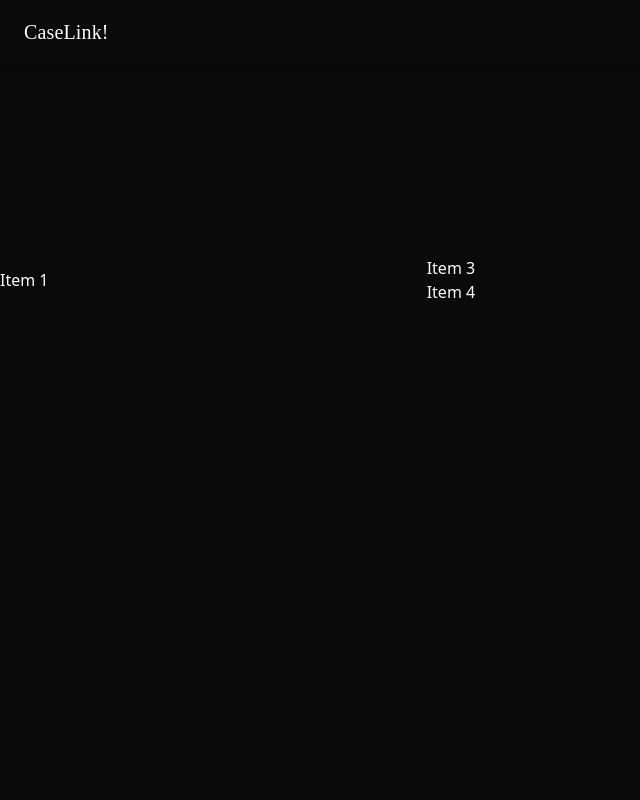
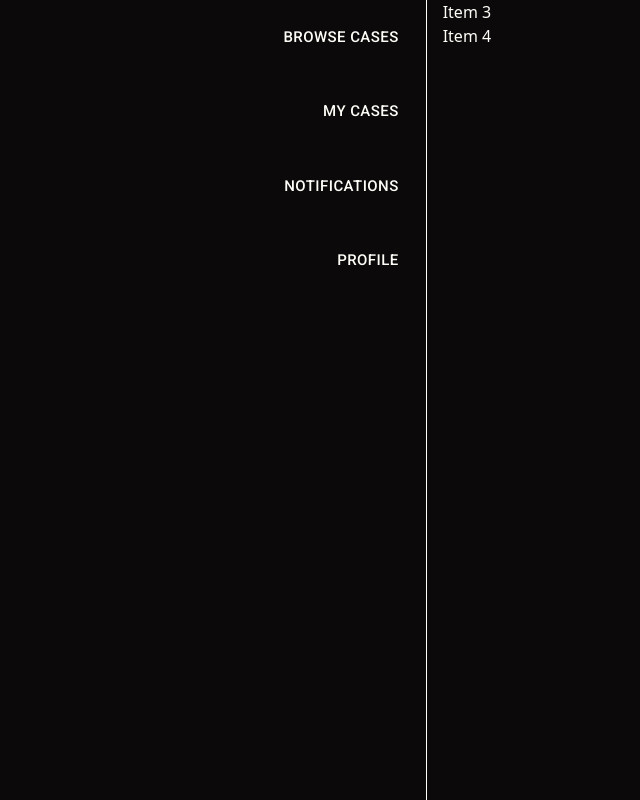
Before and after one commit to MilesDavis23/caselink, a React (Create React App) app: page /lawyer in a window 1280 px wide. Shown: the whole page, without its empty margins (0-640 px from the left). Built offline with nearby package versions, Linux system fonts and the light colour scheme; a web font is replaced by a local one.

Commit message:
lawyer side set up

```diff
--- a/src/features/lawyer/browse cases/components/BrowseCasesPage.js
+++ b/src/features/lawyer/browse cases/components/BrowseCasesPage.js
@@ -1,6 +1,7 @@
 import React from "react";
 import { useTheme, Grid, Box } from '@mui/material'
 import NavBar from "../../../navbar/Navbar";
+import SideBar from "../../lawyer sidebar/LawyerSideBar";
 
 function BrowseCases(){
     const theme = useTheme();
@@ -13,14 +14,15 @@ function BrowseCases(){
                 height: '100vh',
                 overflow: 'auto',
             }}>
-                <NavBar />
-                <Grid container justifyContent="center" alignItems="center" sx={{ height: '100%', flexWrap: 'nowrap', height: '70vh' }}>
-                    <Grid item xs={4}>
-                        <Grid container justifyContent="center" alignItems="center">
-                            <Grid item xs={12}>Item 1</Grid>
+                <Grid container  sx={{ height: '100%' }}>
+                    <Grid item xs={4} >
+                        <Grid container sx={{ borderRight: '0.5px solid #FFFDF7', paddingRight: 2, height: '100%' }}>
+                            <Grid item xs={12}  >
+                                <SideBar />
+                            </Grid>
                         </Grid>
                     </Grid>
-                    <Grid item xs={8} justifyContent="center" alignItems="center">
+                    <Grid item xs={8} justifyContent="center" alignItems="center" sx={{paddingLeft: 2, height:'100%'}}>
                         <Grid container>
                             <Grid item xs={12}>Item 3</Grid>
                             <Grid item xs={12}>Item 4</Grid>
--- /dev/null
+++ b/src/features/lawyer/lawyer sidebar/LawyerSideBar.js
@@ -0,0 +1,32 @@
+import React from 'react';
+import { Box, useTheme, Grid, Button } from '@mui/material'
+
+
+function SideBar() {
+    const theme = useTheme()
+
+    return(
+        <>
+            <Box sx={{
+                backgroundColor: theme.palette.background.paper,
+            }}>
+                <Grid container direction='column' justifyContent='flex-end' alignItems="flex-end" sx={{width: '100%'}} xs={12} >
+                    <Grid item >
+                        <Button variant="text" size='large' sx={{ my: 2 }}> Browse Cases </Button>
+                    </Grid>
+                    <Grid item>
+                        <Button variant="text" size='large' sx={{ my: 2 }}> My Cases </Button>
+                    </Grid>
+                    <Grid item>
+                        <Button variant="text" size='large' sx={{ my: 2 }}> Notifications </Button>
+                    </Grid>
+                    <Grid item>
+                        <Button variant="text" size='large' sx={{ my: 2 }}> Profile </Button>
+                    </Grid>
+                </Grid>
+            </Box>
+        </>
+    )
+};
+
+export default SideBar;
--- a/src/features/login/styles/LoginStyle.js
+++ b/src/features/login/styles/LoginStyle.js
@@ -13,24 +13,8 @@ const loginPaperTextStyle = {
     color: '#FFFDF7'
 }
 
-/* Scroll bar style:  */
-const scrollBarStyle = {
-    '&::-webkit-scrollbar': {
-        width: '0px',
-    },
-    '&::-webkit-scrollbar-track': {
-        background: '#f1f1f1',
-    },
-    '&::-webkit-scrollbar-thumb': {
-        background: '#888',
-    },
-    '&::-webkit-scrollbar-thumb:hover': {
-        background: '#555',
-    },
-}
 
 export {
     loginPaperStyle,
     loginPaperTextStyle,
-    scrollBarStyle
 }
```
